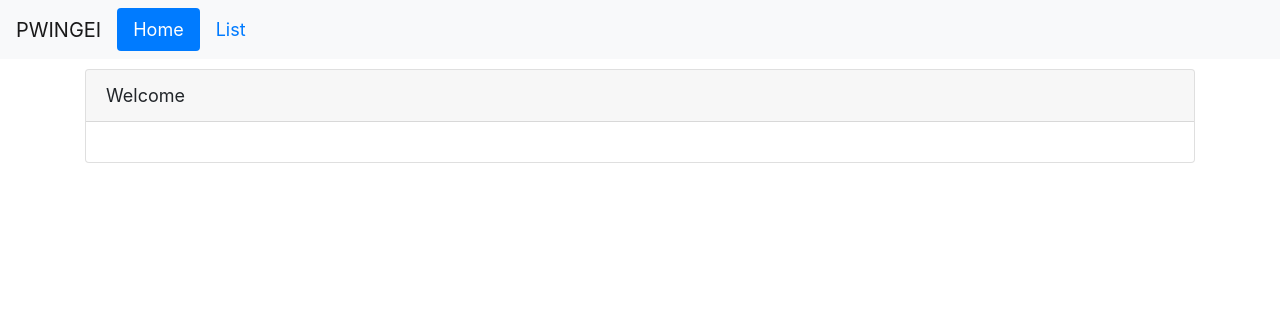
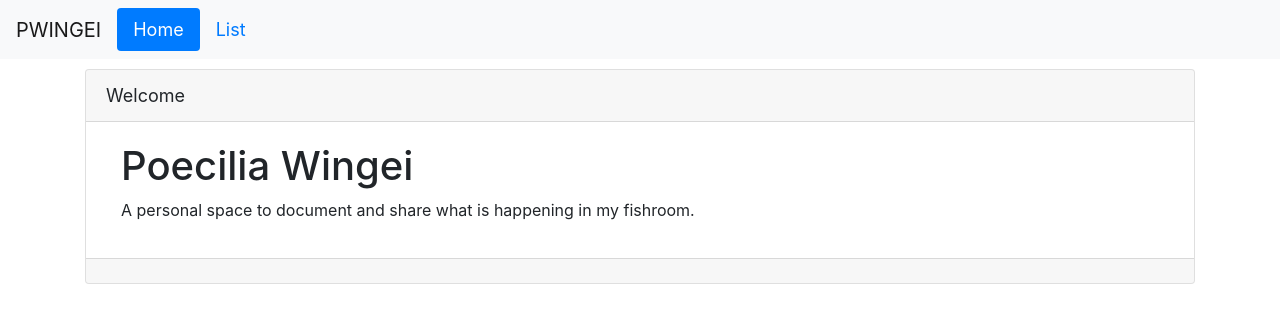
Before and after one commit to danielgrummon/PwingeiFrontend, an Angular app: page /welcome in a window 1280 px wide. Shown: the top 322 px of the page. Built offline with nearby package versions, Linux system fonts and the light colour scheme.

Commit message:
more content

```diff
--- a/src/app/welcome/welcome.component.html
+++ b/src/app/welcome/welcome.component.html
@@ -4,7 +4,10 @@
   </div>
   <div class="card-body">
     <div class="container-fluid">
-
+      <h1>Poecilia Wingei</h1>
+      <p>A personal space to document and share what is happening in my fishroom.</p>
     </div>
   </div>
+  <div class='card-footer'>
 </div>
+</div>
```
